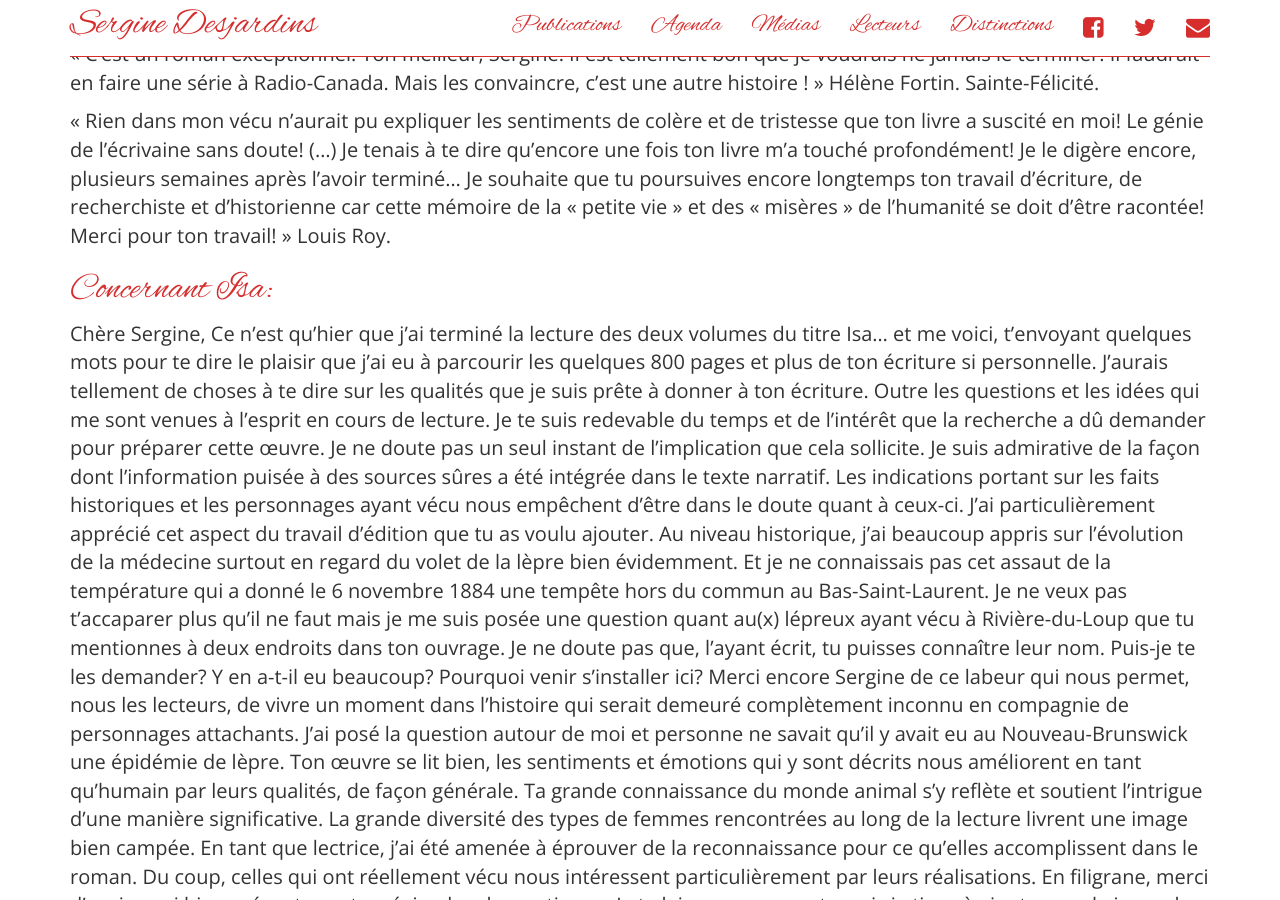
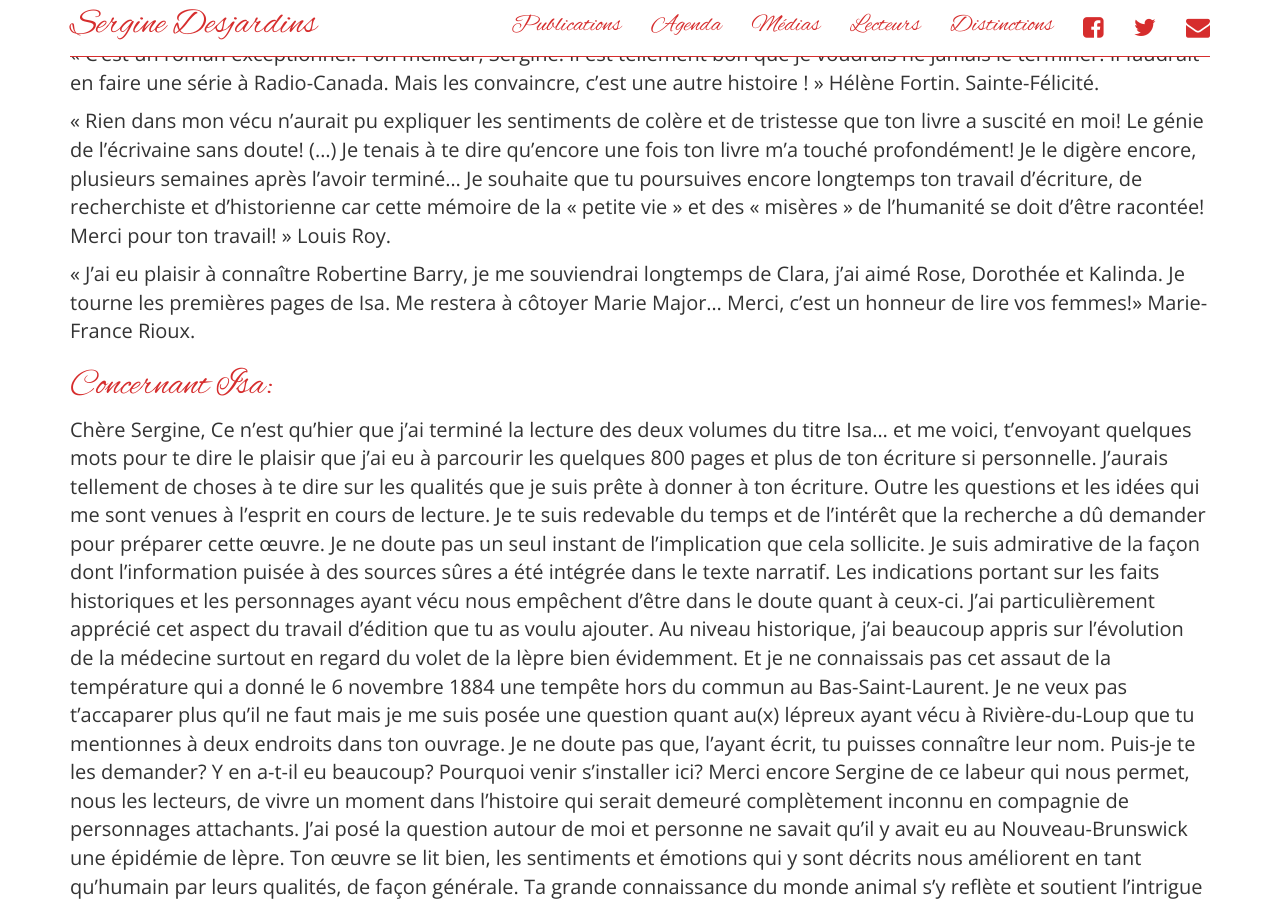
Before and after one commit to serginedesjardins/serginedesjardins.github.io, a Jekyll site: the page built from lecteurs.md, in a window 1280 px wide and 900 px high, scrolled down 17184 px. Built offline with Jekyll 4.4.1, drawn with Linux system fonts in a browser that asks for light colours; nearby versions of some CDN libraries.

Commit message:
Marie-France Rioux dans Isa

```diff
--- a/lecteurs.md
+++ b/lecteurs.md
@@ -186,7 +186,6 @@ J’adore recevoir des messages de mes lecteurs et lectrices. Voici le plus réc
 
 
 
-
 # Concernant Le Châtiment de Clara:
 
 "Bonjour Sergine Desjardins! Je viens de terminer la lecture de votre roman: Le châtiment de Clara.Je suis très contente de pouvoir vous dire mon émerveillement à cette lecture. La profondeur des idées, l'intrigue, la riche documentation sur la vie quotidienne au 17e siècle, TOUT ce livre a concouru à mon bonheur. Je me dois de vous dire que j'ai lu tard dans la nuit. Il n'est pas exagéré de vous dire que j'ai dévoré votre roman. Merci de l'avoir écrit!" Suzanne Larocque, commentaire mis sur ma page Facebook, le 9 février 2019.
@@ -299,6 +298,10 @@ Message sur Facebook, le 28 mai : « Je suis en train de lire Le châtiment de C
 
 « Rien dans mon vécu n’aurait pu expliquer les sentiments de colère et de tristesse que ton livre a suscité en moi! Le génie de l’écrivaine sans doute! (...) Je tenais à te dire qu’encore une fois ton livre m’a touché profondément! Je le digère encore, plusieurs semaines après l’avoir terminé... Je souhaite que tu poursuives encore longtemps ton travail d’écriture, de recherchiste et d’historienne car cette mémoire de la « petite vie » et des « misères » de l’humanité se doit d’être racontée! Merci pour ton travail! » Louis Roy.
 
+« J'ai eu plaisir à connaître Robertine Barry, je me souviendrai longtemps de Clara, j'ai aimé Rose, Dorothée et Kalinda.
+Je tourne les premières pages de Isa.
+Me restera à côtoyer Marie Major...
+Merci, c'est un honneur de lire vos femmes!» Marie-France Rioux.
 
 
 # Concernant Isa:
```
